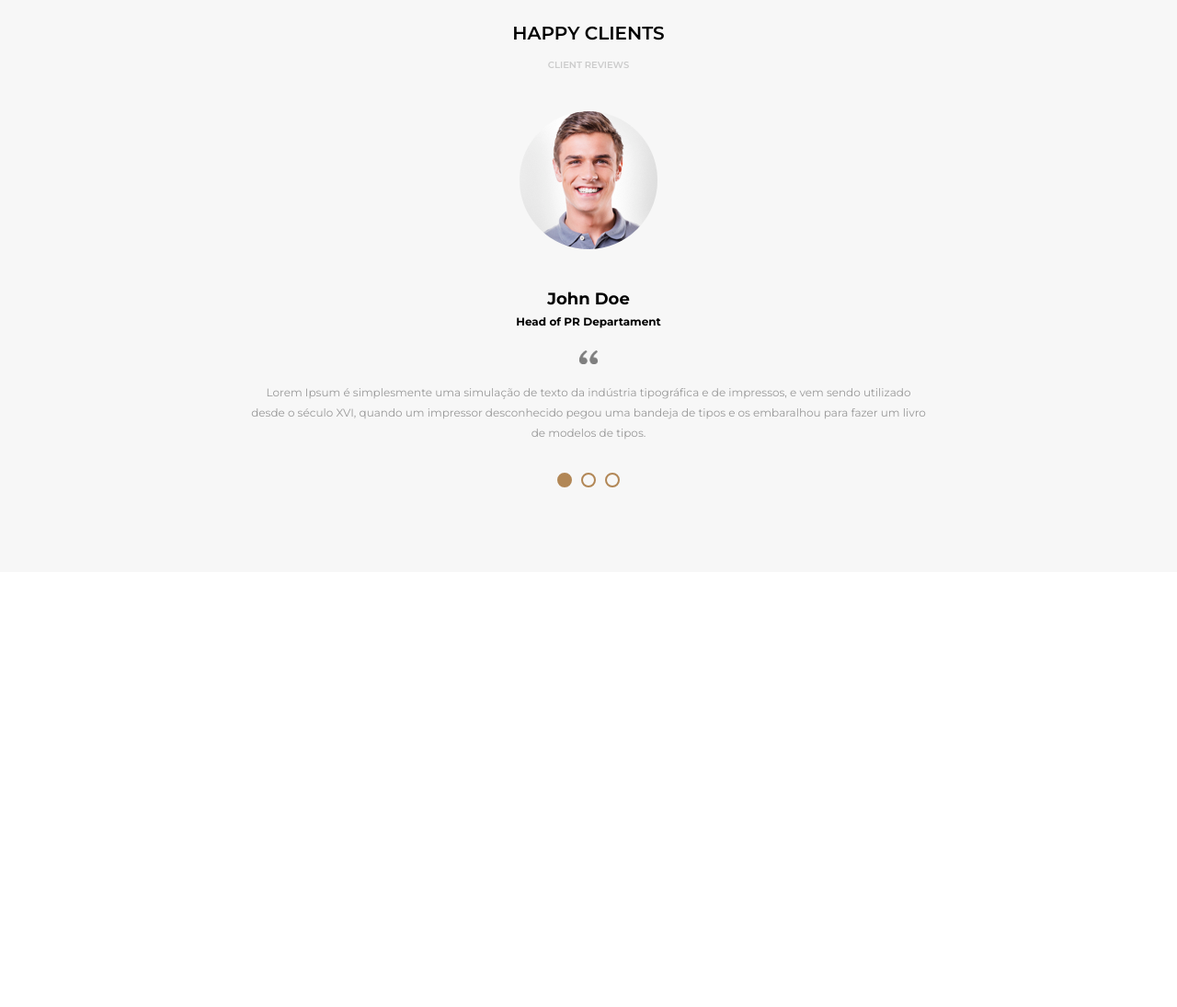
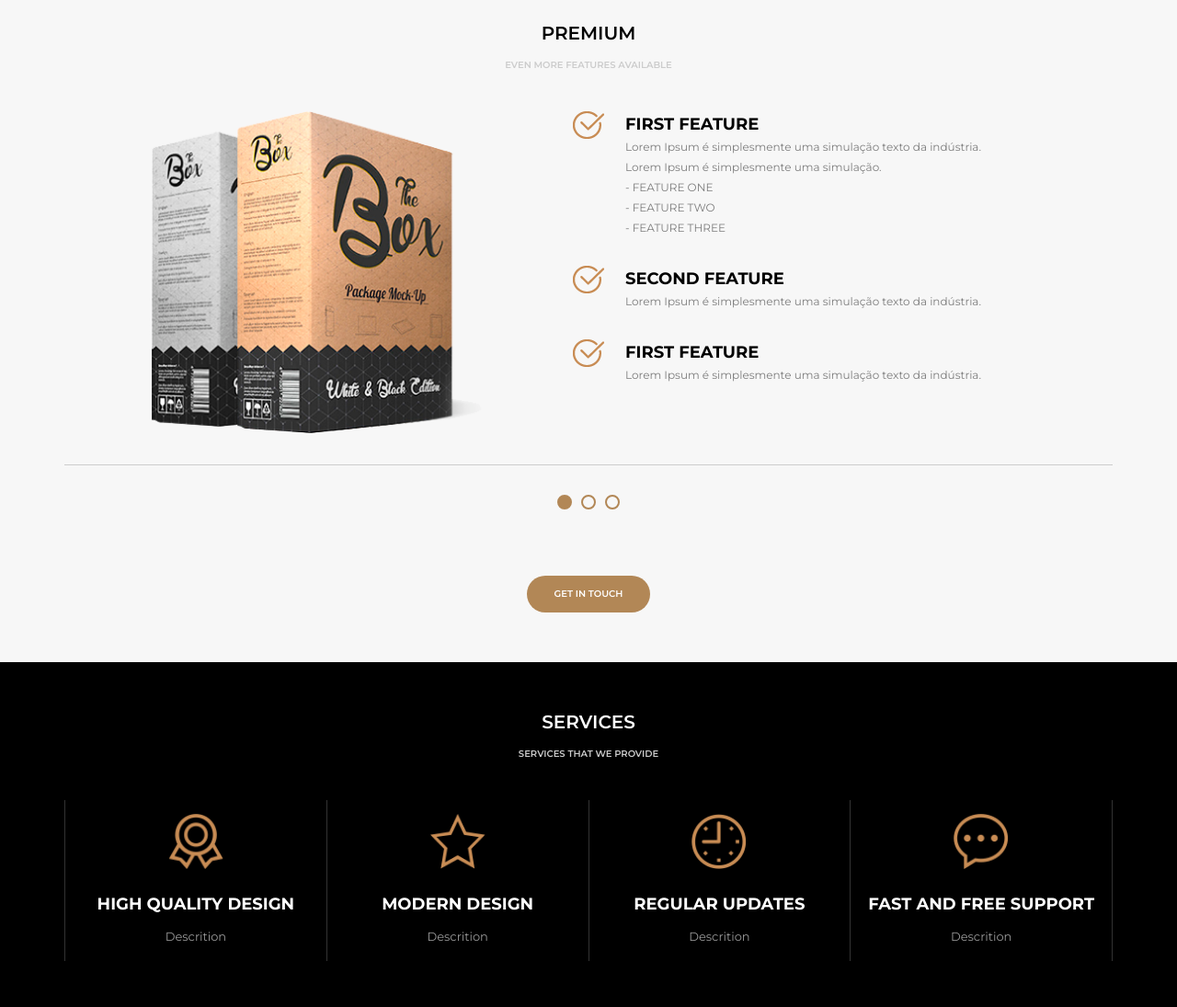
Before and after one commit to Lucas-Baron/layout-awax1, a plain HTML site: page index.html in a window 1280 px wide. Shown: the part 4580-5675 px from the top of the page at 92% size. Before the commit the page ends 5202 px from the top, so only its background shows below. Drawn offline with Linux system fonts and the light colour scheme.

Commit message:
Section Premium

```diff
--- a/assets/style.css
+++ b/assets/style.css
@@ -629,3 +629,85 @@ header{
 .section-price--cards a:hover{
     background-color: var(--color-orange);
 }
+
+/*== section-premium ==*/
+.section-premium{
+    text-align: center;
+}
+
+.box-box{
+    max-width: 1114px;
+    display: flex;
+    flex-direction: row;
+}
+
+.premium-box{
+    width: 550px;
+    text-align: center;
+}
+
+.section-premium--box{
+    width: 360px;
+    height: 350px;
+}
+
+.section-premium--card{
+    display: flex;
+}
+
+.section-premium--texts{
+    display: flex;
+    flex-direction: column;
+}
+
+.section-premium--text-img{
+    width: 40px;
+    margin-right: 20px;
+}
+
+.section-premium--text h1{
+    font-size: 18px;
+    line-height: 28px;
+    text-transform: uppercase;
+    font-weight: 800;
+    text-align: left;
+}
+
+.section-premium--text p{
+    font-size: 12px;
+    line-height: 22px;
+    color: #7d7d7d;
+    margin-bottom: 30px;
+    text-align: left;
+}
+
+.line{
+    display: block;
+    background-color: white;
+    width: 100%;
+    border-bottom: 1px solid #CCC;
+    margin-top: 30px;
+}
+
+.section-premium .sliders-pointers{
+    margin-top: 30px;
+    height: 20px;
+    display: flex;
+    justify-content: center;
+    align-items: center;
+    margin-bottom: 40px;
+}
+
+.section-premium .pointer{
+    width: 16px;
+    height: 16px;
+    border: 2px solid var(--color-orange);
+    border-radius: 8px;
+    margin-left: 5px;
+    margin-right: 5px;
+    cursor: pointer;
+}
+
+.section-premium .pointer.active{
+    background-color: var(--color-orange);
+}
--- a/index.html
+++ b/index.html
@@ -458,24 +458,62 @@
         </section>
 
         <section class="default light">
-            <div class="section-title">Happy Clients</div>
-            <div class="section-desc">Client Reviews</div>
+            <div class="section-title">Premium</div>
+            <div class="section-desc">Even more features available</div>
             <div class="section-body">
-                <div class="section-clients">
+                <div class="section-premium">
+                    <div class="box-box">
+                        <div class="premium-box">
+                            <img class="section-premium--box" src="media/livros.png" alt="John Doe">
+                        </div>
 
-                    <img class="section-client--avatar" src="media/homem2.png" alt="John Doe">
-                    <div class="section-client--name">John Doe</div>
-                    <div class="section-client--role">Head of PR Departament</div>
 
-                    <img class="section-client--img" src="assets/images/quote.png" alt="Image">
+                        <div class="section-premium--texts">
+                            <div class="section-premium--card">
+                                <div class="section-premium--text-img">
+                                    <img src="assets/images/check.png" alt="Check">
+                                </div>
 
-                    <div class="section-client--text">
-                        <p>Lorem Ipsum é simplesmente uma simulação de texto da
-                        indústria tipográfica e de impressos, e vem sendo utilizado
-                        desde o século XVI, quando um impressor desconhecido pegou
-                        uma bandeja de tipos e os embaralhou para fazer um livro de
-                        modelos de tipos.</p>
+                                <div class="section-premium--text">
+                                    <h1>First Feature</h1>
+                                    <p>Lorem Ipsum é simplesmente uma simulação texto da indústria.
+                                        <br/>
+                                        Lorem Ipsum é simplesmente uma simulação.
+                                        <br/>
+                                        - FEATURE ONE
+                                        <br/>
+                                        - FEATURE TWO
+                                        <br/>
+                                        - FEATURE THREE
+                                    </p>
+                                </div>
+                            </div>
+
+                            <div class="section-premium--card">
+                                <div class="section-premium--text-img">
+                                    <img src="assets/images/check.png" alt="Check">
+                                </div>
+
+                                <div class="section-premium--text">
+                                    <h1>Second Feature</h1>
+                                    <p>Lorem Ipsum é simplesmente uma simulação texto da indústria.</p>
+                                </div>
+                            </div>
+
+                            <div class="section-premium--card">
+                                <div class="section-premium--text-img">
+                                    <img src="assets/images/check.png" alt="Check">
+                                </div>
+
+                                <div class="section-premium--text">
+                                    <h1>First Feature</h1>
+                                    <p>Lorem Ipsum é simplesmente uma simulação texto da indústria.</p>
+                                </div>
+                            </div>
+                        </div>
                     </div>
+
+                    <div class="line"></div>
 
                     <div class="sliders-pointers">
                         <div class="pointer active"></div>
@@ -483,6 +521,40 @@
                         <div class="pointer"></div>
                     </div>
 
+                    <a class="button" href="">Get in touch</a>
+
+                </div>
+            </div>
+        </section>
+
+        <section class="default dark">
+            <div class="section-title">Services</div>
+            <div class="section-desc">Services that we provide</div>
+            <div class="section-body">
+                <div class="section-services">
+                    <div class="section-service">
+                        <img src="assets/images/medalha.png" alt="Medalha">
+                        <h4>High Quality Design</h4>
+                        <p>Descrition</p>
+                    </div>
+
+                    <div class="section-service">
+                        <img src="assets/images/estrela.png" alt="Estrela">
+                        <h4>Modern Design</h4>
+                        <p>Descrition</p>
+                    </div>
+
+                    <div class="section-service">
+                        <img src="assets/images/relogio.png" alt="Relógio">
+                        <h4>Regular Updates</h4>
+                        <p>Descrition</p>
+                    </div>
+
+                    <div class="section-service">
+                        <img src="assets/images/balao.png" alt="Balão">
+                        <h4>Fast and free support</h4>
+                        <p>Descrition</p>
+                    </div>
                 </div>
             </div>
         </section>
```
